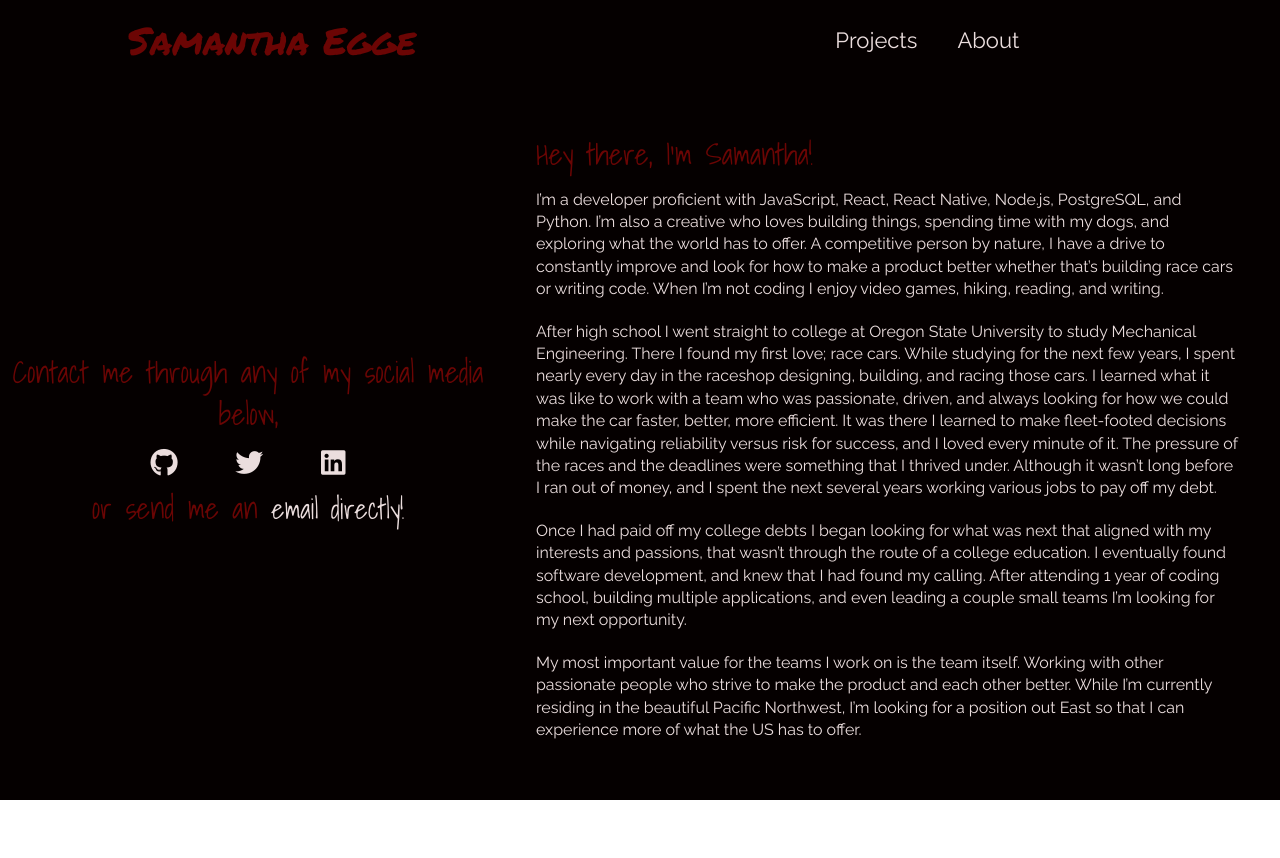
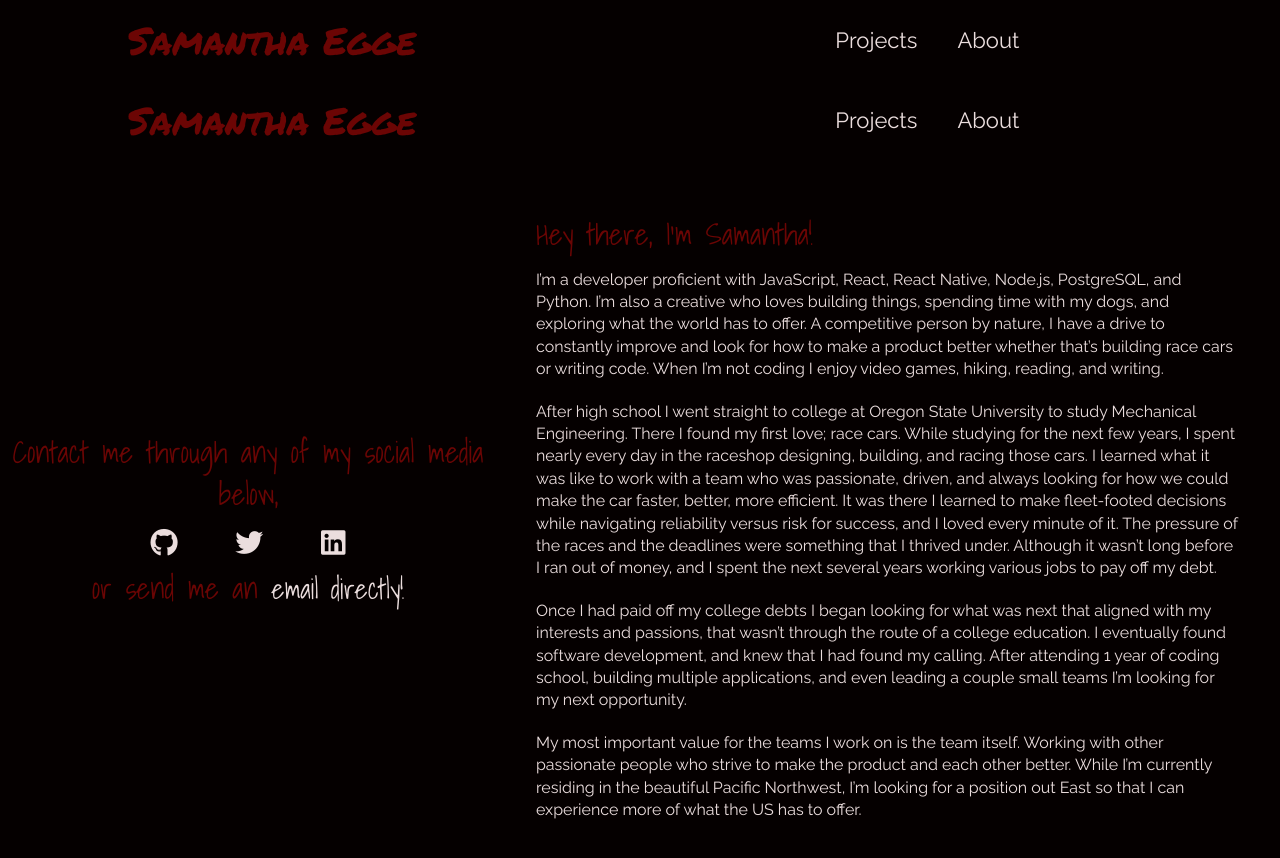
Before and after one commit to SamanthaEgge/portfolio-v1, a React (Create React App) app: page /about in a window 1280 px wide. Shown: the top 858 px of the page. Before the commit the page ends 800 px from the top, so only its background shows below. Built offline with nearby package versions, Linux system fonts and the light colour scheme.

Commit message:
Refactoring primary app to move Navigation out of specific views.

```diff
--- a/src/App.js
+++ b/src/App.js
@@ -2,7 +2,7 @@ import React from 'react'
 import { Switch, Route } from 'react-router-dom'
 
 import './App.scss'
-// import Navigation from './components/Navigation/Navigation'
+import Navigation from './components/Navigation/Navigation'
 
 import Home from './views/Home'
 import Project from './views/Project'
@@ -12,10 +12,13 @@ import Contact from './views/Contact'
 
 const App = () => {
   return (
-    <div className='portfolio-container'>
-      {/* <Navigation /> */}
+    <container className='portfolio-container'>
+      <nav className=''>
+        < Navigation />
+      </nav>
       {/* pass props to show home vs other pages,
           or use history to change this */}
+      <div className='content'>
         <Switch>
           <Route exact path="/" component={Home} />
           <Route exact path='/projects' component={Project} />
@@ -23,7 +26,8 @@ const App = () => {
           <Route exact path="/blog" component={Blog} />
           <Route exact path="/contact" component={Contact} />
         </Switch>
-    </div>
+      </div>
+    </container>
   )
 }
 
--- a/src/App.scss
+++ b/src/App.scss
@@ -4,4 +4,14 @@
 .portfolio-container {
   min-height: 100vh;
   background-color: $dark-primary;
+  display: grid;
+  grid-template-rows: 80px 1fr;
+
+  .navigation {
+    grid-row: 1;
+  }
+
+  .content {
+    grid-row: 2;
+  }
 }
```
